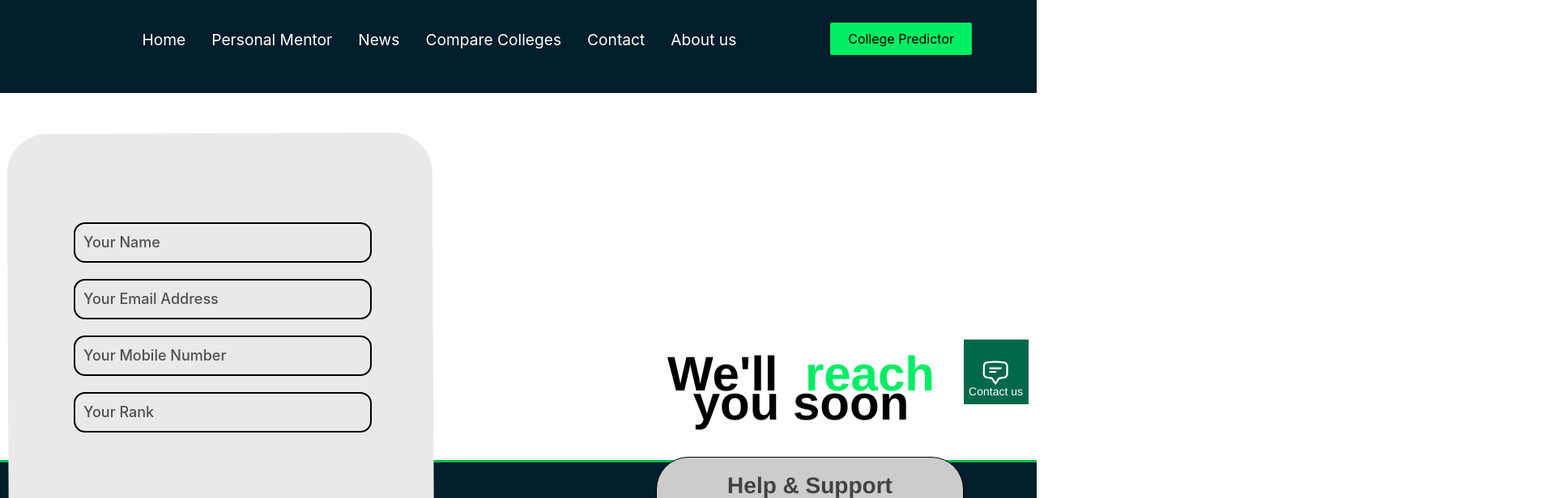
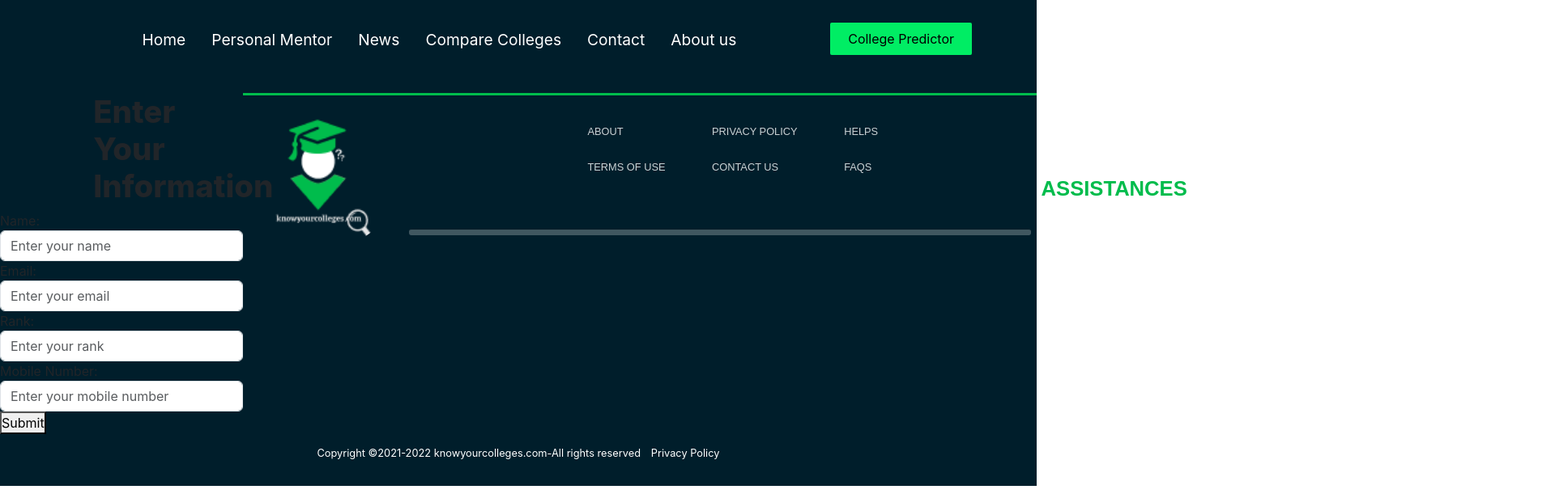
Before and after one commit to aditya123473892/kyc_repo, a React (Create React App) app: page /form in a window 1280 px wide. Shown: the top 616 px of the page at 81% size, 1920 px wide, since content can reach past the window. Built offline with nearby package versions, Linux system fonts and the light colour scheme.

Commit message:
few comitts

```diff
--- a/src/App.js
+++ b/src/App.js
@@ -13,6 +13,7 @@ import { Desktop } from './Screens/aktuform';
 import Collegepredictor from './Screens/Collegepredictor'
 import Abots from './Screens/Abots';
 import Flag from './Screens/contactus'
+import Contactme from './Screens/contactus';
 import Launch from './Screens/launchingsoon';
 import { Form } from './Screens/form';
 import Personalmentor from './Screens/Personalmentor';
@@ -29,11 +30,13 @@ function App() {
           <Route path='/collegepredictor' component={Collegepredictor} />
           <Route path='/personalmentor' component={Personalmentor} />
           <Route path='/form' component={Form} />
+          <Route path='/Launchingsoon' component={Launch} />
         </Switch>
         <Footer />
-        <Flag />
-        <Lab></Lab>
-        <Launch />
+
+
+
+
       </div>
     </Router>
 
--- a/src/Components/Home.jsx
+++ b/src/Components/Home.jsx
@@ -5,6 +5,7 @@ import image2 from '../Components/image-2.png'
 import { Lab } from '../Screens/About'
 import Updates from '../Components/home-components/Updates'
 import {Link} from 'react-router-dom'
+import Contactme from '../Screens/contactus'
 
 export default function Home() {
     return (
@@ -41,7 +42,7 @@ export default function Home() {
 
 
 
-      <button  className="needCounselling" >NEED COUNSELLING<Link to="f/contact"></Link></button>
+
 
 
     </div>
@@ -51,6 +52,7 @@ export default function Home() {
   </div></div>
 
  <Updates />
+ <Contactme></Contactme>
 
 
     </div>
--- a/src/Components/Navbar.jsx
+++ b/src/Components/Navbar.jsx
@@ -36,7 +36,7 @@ export default function Navbar() {
               </Link>
             </li>
             <li>
-              <Link to="/compare-colleges" className="nav-link">
+              <Link to="/Launchingsoon" className="nav-link">
                 Compare Colleges
               </Link>
             </li>
--- a/src/Components/footer.css
+++ b/src/Components/footer.css
@@ -37,11 +37,11 @@
     justify-content: space-between;
 }
 .middle_{
-    gap:3vw;
+    gap:0.7vw;
     width:60vw;
 }
 .navbar_{
-    padding-top: 6rem;
+    padding-top: 2rem;
     padding-bottom:2vw;
     justify-content:center;
     width:50vw;
@@ -68,8 +68,7 @@
 }
 .line_ hr{
     height:0.5rem;
-    color:white;
-    background-color: white;
+    background-color: #ffffff;
     border-radius:3px;
 }
 .links_{
@@ -82,8 +81,9 @@
     margin-right: 1vw;
 }
 .links_ p{
-    font-size:1.5vw;
-    margin-bottom: 10px;
+    font-size:2vw;
+    margin-bottom: 0px;
+    font-weight: 700;
 }
 .links_ p:nth-child(2){
     color:#00BC4C;
--- /dev/null
+++ b/src/Screens/Collegepredictor.css
@@ -0,0 +1,61 @@
+*{
+    margin:0;
+    padding: 0;
+    box-sizing: border-box;
+}
+.flex_7{
+    display: flex;
+    align-items: center;
+    justify-content: center;
+}
+.col_7{
+    flex-direction: column;
+}
+.span_7{
+    color: #01ED65;
+}
+.heading_7{
+    background-color: #34BA57;
+
+    width: 100vw;
+    text-align: center;
+
+}
+.heading_7 h1{
+    font-weight: 750;
+    padding: 3vw;
+    font-size: 3vw;
+    text-shadow: 0px 2px 1px rgb(94, 93, 93);
+}
+.choice_7{
+    gap: 5vw;
+    /* height: 60vw; */
+    background: linear-gradient(to bottom,#DAEFE2,#D4EDDE,#7AC49D);
+}
+.section_7{
+    width: 70%;
+    background-color: white;
+    border-radius: 5vw;
+    padding:5vw 0vw;
+    padding-bottom: 12vw;
+    margin-bottom: 10vw;
+}
+.section_7 button{
+    padding: 1vw 9vw;
+    background-color: #01ED65;
+    border-radius: 1.2vw;
+    color: white;
+    font-size: 1.5vw;
+    font-weight: 600;
+    outline: 0;
+    border: 0;
+    width: 100%;
+}
+.type{
+    gap: 3vw;
+    width: 60%;
+}
+.type h1{
+    width: 100%;
+    font-size: 2.5vw;
+}
--- a/src/Screens/contactus.css
+++ b/src/Screens/contactus.css
@@ -1,48 +1,63 @@
-/* FloatingButton.css */
-.floating-button {
-  position: fixed;
-  bottom: 300px;
-  right: 10px; /* Adjust these values to position the button as desired */
-  z-index: 1000; /* Ensure the button is above other elements on the page */
-  background-color: #00684a; /* Button background color */
-  color: white; /* Button text color */
-  border: none;
-  width: 80px; /* Set the button width */
-  height: 80px; /* Set the button height (same as width) */
+*{
+  margin:0;
+  padding: 0;
+  box-sizing: border-box;
+}
+.flex_8{
   display: flex;
+  align-items: center;
   justify-content: center;
+}
+.col_8{
+  flex-direction: column;
+}
+.span_8{
+  color: #01ED65;
+}
+.container_8{
   align-items: center;
-  cursor: pointer;
-  /* Add hover styles or other styles as needed */
-
-  /* Add a background image */
-  background-image: url('message\ logo.png'); /* Replace 'message-logo.png' with your image file path */
-  background-size: 50%; /* Adjust the size of the background image as needed */
-  background-repeat: no-repeat;
-  background-position: center center;
+  justify-content: center;
 }
-
-
-.icon-container {
-  display: inline-block;
-  vertical-align: bottom;
+.contactme{
+  gap: 10vw;
 }
-
-.icon {
-  font-size: 24px; /* Adjust the icon size as needed */
-  /* Add your icon styles here */
+.form_8{
+  background-color: #F7FAF9;
+  gap: 1.4vw;
+  width: 20%;
+  padding-bottom: 2vw;
+  box-shadow: 5px 5px 10px rgba(0, 0, 0, 0.3);
+  border-radius: 2vw;
 }
-
-.text {
-  font-family: "Inter-Regular", Helvetica;
-  position: fixed;
-  bottom: 305px; /* Adjust the desired distance from the bottom */
-  right: 17px; /* Adjust the desired distance from the right */
+.form_8 p{
+  font-size: 0.7vw;
+  margin: 0;
+  padding: 0;
+  font-weight: 700;
+  width: 80%;
 }
-
-/* Additional styles for the text */
-.text {
-  font-size: 14px; /* Adjust the font size as needed */
-  color: white; /* Adjust the text color as needed */
-  /* Add any other text styles you want */
+.form_8 input{
+  padding: 0.4vw;
+  padding-right: 2vw;
+  font-size: 1vw;
+  color: #808080;
+  border-radius: 0.5vw;
+  border: 1px solid #BFBEBE;
+  width: 80%;
 }
+.form_8 input[type="submit"]{
+  padding: 0.2vw 0.5vw;
+  width: 30%;
+}
+.content_8 h1{
+  font-weight: 1000;
+  font-size: 3vw;
+}
+input[type="submit"]{
+  background-color: #00EC65;
+  color: black;
+  border-radius: 0.1vw;
+  padding: 0.5vw 1vw;
+  font-weight: 500;
+  border: 1px solid #01694A;
+}
--- a/src/Screens/contactus.jsx
+++ b/src/Screens/contactus.jsx
@@ -1,16 +1,56 @@
-import React from 'react';
-import './contactus.css'; // Import your CSS file
+import React from 'react'
+import css from './contactus.css'
+import axios from 'axios';
+import { useState } from 'react';
+export default function Contactme() {
+  const [email, setEmail] = useState('');
+  const [mobileno, setMobileno] = useState('');
 
-function Flag() {
+  async function submit(e) {
+    e.preventDefault();
+    try {
+      const response = await axios.post('http://localhost:8000/register', {
+        email,
+        mobileno,
+      });
+
+      if (response.data === "exist") {
+        console.log('User already exists');
+      } else if (response.data === "success") {
+        alert("registration succesful")
+        console.log('Registration successful');
+        // You can also redirect the user to a login page or perform other actions here.
+      } else {
+        console.log('Registration failed with an unknown response:', response.data);
+      }
+    } catch (error) {
+      console.log('Axios Error:', error);
+      alert('registration unnsucessful')
+    }
+  }
   return (
-    <div className="floating-button">
-      {/* Your button content goes here */}
-      <div class="icon-container">
-        <i class="icon"></i>
-        <span class="text">Contact us</span>
+    <div className='container_8'>
+      <div className="contactme flex_8">
+        <div className="form_8 flex_8 col_8">
+            <img src="" alt="" />
+            <p>Fill your details & get assisted by Team KYC</p>
+            <input type="text" placeholder='Name' />
+            <input   type="email"
+            placeholder="Email"
+            value={email}
+            onChange={(e) => setEmail(e.target.value)}/>
+            <input   type="number"
+            placeholder="mobileno."
+            value={mobileno}
+            onChange={(e) => setMobileno(e.target.value)}/>
+            <input type="number" placeholder='Rank'/>
+            <input type="submit" value="Submit" onClick={submit}/>
         </div>
+        <div className="content_8 flex_8 col_8">
+            <h1>WE'LL <apn className="span_8">REACH</apn> </h1>
+            <h1>YOU SOON</h1>
+        </div>
+      </div>
     </div>
-  );
+  )
 }
-
-export default Flag;
--- a/src/Screens/form.css
+++ b/src/Screens/form.css
@@ -1,255 +1,8 @@
-* {
-  margin: 0;
-  padding: 0;
-}
+.form-container {
+    width: 300px; /* Adjust the width as needed */
+    float: left;
+  }
 
-.box {
-  height: auto;
-  width: 100%;
-  max-width: 100%; /* Limit the width to the viewport width */
-}
-
-.box .rectangle1 {
-  background-color: #eae8e8;
-  border-radius: 49.09px;
-  height: 639px;
-  right: 500px;
-  top: 0;
-  align-content: center;
-  transform: rotate(-0.28deg);
-  width: 525px;
-}
-
-.div25 .link69 {
-  position: relative;
-  z-index: 1;
-  top: 0;
-  left: 0;
-}
-
-.div25 .box {
-  position: relative;
-}
-
-
-/* Style the background */
-.div25 .box .rectangle1 {
-  position: absolute;
-  top: 0;
-  left: 0;
-  z-index: 0;
-}
-
-/* Styling for the name input div */
-.div25 .name-input,
-.div25 .email-input,
-.div25 .mobile-input,
-.div25 .rank-input {
-  background-color: #ffffff;
-  border: 2px solid #000000;
-  border-radius: 14px;
-  height: 50px;
-  width: 90%; /* Adjusted for mobile screens */
-  max-width: 368px; /* Limit width to a reasonable size */
-  position: relative;
-  margin: 0 auto; /* Center horizontally */
-  margin-bottom: 20px; /* Adjust spacing between inputs */
-  font-size: 18px;
-  font-weight: 500;
-  top: 110px;
-  outline: none;
-  background-color: transparent;
-  color: #000000;
-}
-
-/* Styling for the input fields inside the divs */
-.div25 input {
-  border: none;
-  width: 100%;
-  height: 100%;
-  padding: 10px;
-  font-size: 18px;
-  font-weight: 500;
-  outline: none;
-  background-color: transparent;
-  color: #000000;
-}
-
-/* Styling for the input field placeholders */
-.div25 input::placeholder {
-  color: #505050;
-}
-
-.line {
-  height: 57px;
-  width: 90%; /* Adjusted for mobile screens */
-  max-width: 451px; /* Limit width to a reasonable size */
-  margin: 0 auto; /* Center horizontally */
-}
-
-.line .fill-your-details {
-  color: #34423d;
-  font-family: "Karla-Bold", Helvetica;
-  font-size: 19px;
-  font-weight: 700;
-  left: 0;
-  letter-spacing: 0;
-  line-height: 29.9px;
-  position: relative;
-  text-align: center;
-  top: 90px; /* Adjusted for mobile screens */
-  transform: none; /* Remove rotation for mobile */
-  width: 100%;
-  max-width: 451px; /* Limit width to a reasonable size */
-}
-
-.div25 {
-  background-color: transparent;
-  display: flex;
-  flex-direction: column; /* Adjusted for mobile screens */
-  align-items: center; /* Center content horizontally */
-  width: 100%;
-}
-
-.div25 .class96 {
-  background-position: 50% 50%;
-  background-size: cover;
-  height: auto;
-  width: 100%;
-  max-width: 1520px; /* Limit the width to the viewport width */
-  bottom: 0;
-}
-
-.div25 .overlap62 {
-  background-size: 100% 100%;
-  height: auto;
-  left: 0;
-  position: relative;
-  top: 0;
-  width: 100%;
-  max-width: 550px; /* Limit the width to the viewport width */
-}
-
-.div25 .link69 {
-  align-items: center; /* Center content vertically */
-  background-color: #00ed64;
-  border: 1px solid;
-  border-color: #00684a;
-  border-radius: 4px;
-  display: flex;
-  height: 50px;
-  left: 160px;
-  padding: 10px; /* Adjusted for mobile screens */
-  position: relative;
-  top: 540px; /* Adjusted for mobile screens */
-  width: 90%; /* Adjusted for mobile screens */
-  max-width: 170px; /* Limit the width to the viewport width */
-  text-align: center; /* Center-align the text */
-}
-
-.div25 .text-wrapper92 {
-  color: #001e2b;
-  font-family: "Inter-Medium", Helvetica;
-  font-size: 27px;
-  font-weight: 500;
-  letter-spacing: 0;
-  line-height: 16px;
-  margin-right: 0;
-  top: 3px;
-  left: 30px;
-  margin-top: 0;
-  position: relative;
-  width: auto;
-}
-
-.div25 .overlap-group {
-  height: auto;
-  left: 0;
-  position: relative;
-  top: 0;
-  width: 100%;
-  max-width: 658px; /* Limit the width to the viewport width */
-}
-
-.div25 .we-ll-reach-you-soon {
-  color: transparent;
-  font-family: "Poppins-ExtraBold", Helvetica;
-  font-size: 60px;
-  font-weight: 800;
-  height: auto;
-  left: 660px;
-  letter-spacing: 0;
-  line-height: 36px;
-  position: relative;
-  text-align: center;
-  top: 0px; /* Adjusted for mobile screens */
-  width: 100%;
-  max-width: 658px; /* Limit the width to the viewport width */
-}
-
-.div25 .span {
-  color: #000000;
-}
-
-.div25 .text-wrapper-22 {
-  color: #00ed64;
-}
-
-.div25 .help-and-support {
-  height: auto;
-  left: 0;
-  position: relative;
-  top: 20px; /* Adjusted for mobile screens */
-  width: 100%;
-  max-width: 382px; /* Limit the width to the viewport width */
-}
-
-.div25 .overlap-group-2 {
-  height: auto;
-  position: relative;
-  width: 100%;
-  max-width: 380px; /* Limit the width to the viewport width */
-}
-
-.div25 .help-support {
-  color: #000000ad;
-  font-family: "Poppins-ExtraBold", Helvetica;
-  font-size: 28px;
-  font-weight: 800;
-  height: auto;
-  left: 810px;
-  letter-spacing: 0;
-  line-height: 36px;
-  position: relative;
-  text-align: center;
-  top: 30px;
-  z-index: 2;
-  white-space: normal;
-}
-
-.div25 .rectangle {
-  border: 1px solid;
-  border-color: #000000;
-  border-radius: 40px;
-  height: 161px;
-  left: 800px;
-  position: absolute;
-  top: 12px;
-  width: 380px;
-}
-
-.social-icons {
-  display: flex;
-  gap: 10px;
-  justify-content: center; /* Center the icons horizontally */
-}
-
-.social-icons a {
-  text-decoration: none;
-  color: #007bff;
-  font-size: 24px;
-}
-
-.social-icons a:hover {
-  color: #ff4500;
-}
+  .containerr {
+    border-radius: 20px;
+  }
--- a/src/Screens/form.jsx
+++ b/src/Screens/form.jsx
@@ -1,83 +1,89 @@
 import React from "react";
 import "./form.css";
+import { useState } from "react";
 
 export const Form = () => {
+  const [formData, setFormData] = useState({
+    name: "",
+    email: "",
+    rank: "",
+    mobile: "",
+  });
+
+  const handleChange = (e) => {
+    const { name, value } = e.target;
+    setFormData({
+      ...formData,
+      [name]: value,
+    });
+  };
+
+  const handleSubmit = (e) => {
+    e.preventDefault();
+    // You can process the form data here, e.g., send it to an API or perform other actions.
+    console.log(formData);
+  };
+
   return (
-    <div className="div25">
-      <div className="class96">
-        <div className="overlap62">
-          <div className="link69">
-            <div className="text-wrapper92">Submit</div>
-          </div>
-          <div className="box">
-      <div className="rectangle1" />
-      <div className="line">
-      <p className="fill-your-details">Fill Your Details &amp; Get Assisted By Team Kyc</p>
-    </div>
-      </div>
-
-      <div className="name-input">
-
-
+    <div className="form-container">
+      <h2>Enter Your Information</h2>
+      <form onSubmit={handleSubmit}>
+        <div className="form-group">
+          <label htmlFor="name">Name:</label>
           <input
             type="text"
-          placeholder="Your Name"
-          className="name-input-field"
+            className="form-control"
+            id="name"
+            name="name"
+            value={formData.name}
+            onChange={handleChange}
+            placeholder="Enter your name"
+            required
           />
         </div>
-
-      <div className="email-input">
+        <div className="form-group">
+          <label htmlFor="email">Email:</label>
           <input
             type="email"
-          placeholder="Your Email Address"
-          className="email-input-field"
+            className="form-control"
+            id="email"
+            name="email"
+            value={formData.email}
+            onChange={handleChange}
+            placeholder="Enter your email"
+            required
           />
         </div>
-
-      <div className="mobile-input">
+        <div className="form-group">
+          <label htmlFor="rank">Rank:</label>
+          <input
+            type="text"
+            className="form-control"
+            id="rank"
+            name="rank"
+            value={formData.rank}
+            onChange={handleChange}
+            placeholder="Enter your rank"
+            required
+          />
+        </div>
+        <div className="form-group">
+          <label htmlFor="mobile">Mobile Number:</label>
           <input
             type="tel"
-          placeholder="Your Mobile Number"
-          className="mobile-input-field"
+            className="form-control"
+            id="mobile"
+            name="mobile"
+            value={formData.mobile}
+            onChange={handleChange}
+            placeholder="Enter your mobile number"
+            required
           />
         </div>
-
-      <div className="rank-input">
-        <input
-          type="text"
-          placeholder="Your Rank"
-          className="rank-input-field"
-        />
-      </div>
-        </div>
-        <div className="overlap-group">
-          <p className="we-ll-reach-you-soon">
-            <span className="span">We&#39;ll&nbsp;&nbsp;</span>
-            <span className="text-wrapper-22">
-              reach <br />
-            </span>
-            <span className="span">
-              you soon
-              <br />
-            </span>
-          </p>
-          <div className="help-and-support">
-        <div className="overlap-group-2">
-          <div className="help-support">Help &amp; Support</div>
-          <div className="rectangle">
-          <div className="social-icons">
-        <a href="https://www.facebook.com" target="_blank">
-          <i className="fab fa-facebook"></i>
-        </a>
-        <a href="https://twitter.com" target="_blank">
-          <i className="fab fa-twitter"></i>
-        </a>
-      </div>
-</div>
-</div>
-        </div>
-        </div>
-        </div>
+        <button type="submit" className="btnn btn-primary">
+          Submit
+        </button>
+      </form>
     </div>
   );
 };
```
Also changed, not shown: src/Screens/Collegepredictor.jsx (+27 -4 lines), public/robots.txt (deleted), 1 other file (tests, documents, lock files or other folders). Lines whose indentation alone changed are shown as unchanged.
